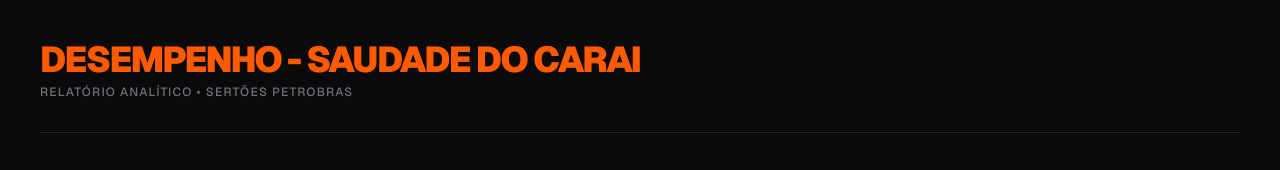
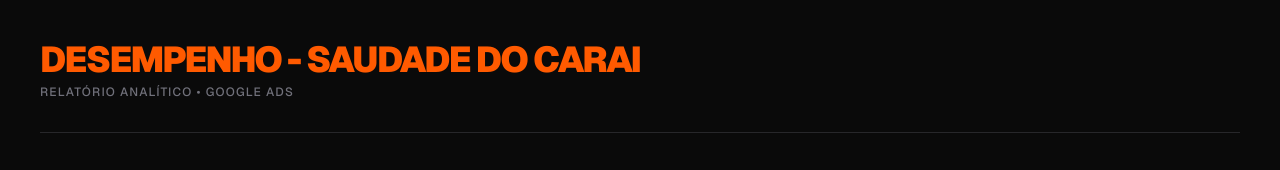
Before and after one commit to ericlesmkt/dash-mari-fernandez, a Next.js app: page / in a window 1280 px wide. Shown: the top 170 px of the page. Built offline with nearby package versions, Linux system fonts and the light colour scheme.

Commit message:
Ajustando textos

```diff
--- a/app/page.tsx
+++ b/app/page.tsx
@@ -57,7 +57,7 @@
         {/* Título Atualizado */}
         <header className="border-b border-zinc-800 pb-8">
           <h1 className="text-4xl font-black uppercase tracking-tighter text-[#ff5a00]">Desempenho - Saudade do Carai</h1>
-          <p className="text-zinc-500 font-medium mt-1 uppercase text-xs tracking-widest">Relatório Analítico • Sertões Petrobras</p>
+          <p className="text-zinc-500 font-medium mt-1 uppercase text-xs tracking-widest">Relatório Analítico • Google ADS</p>
         </header>
 
         {/* KPIs Cabeçalho */}
```
